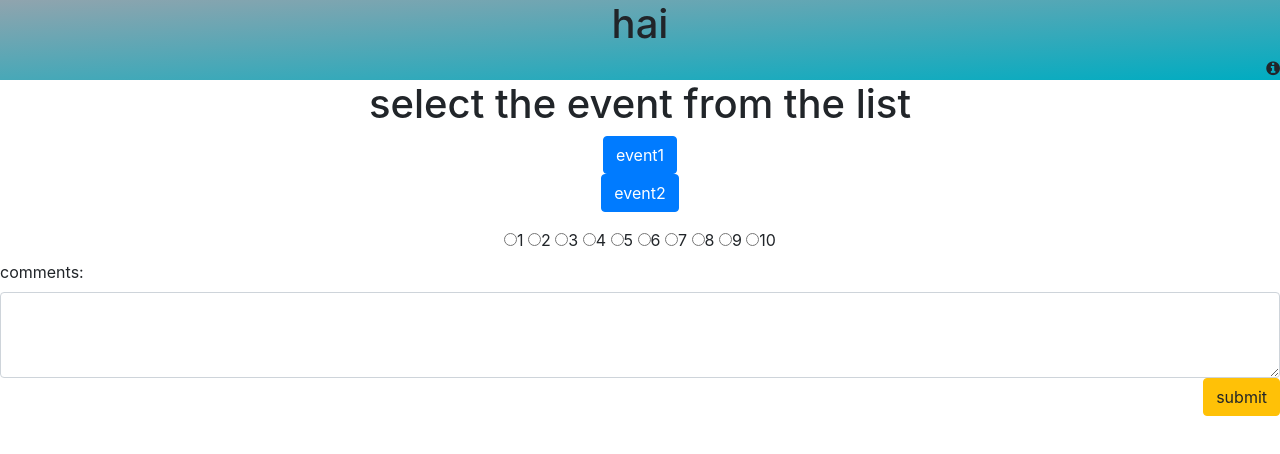
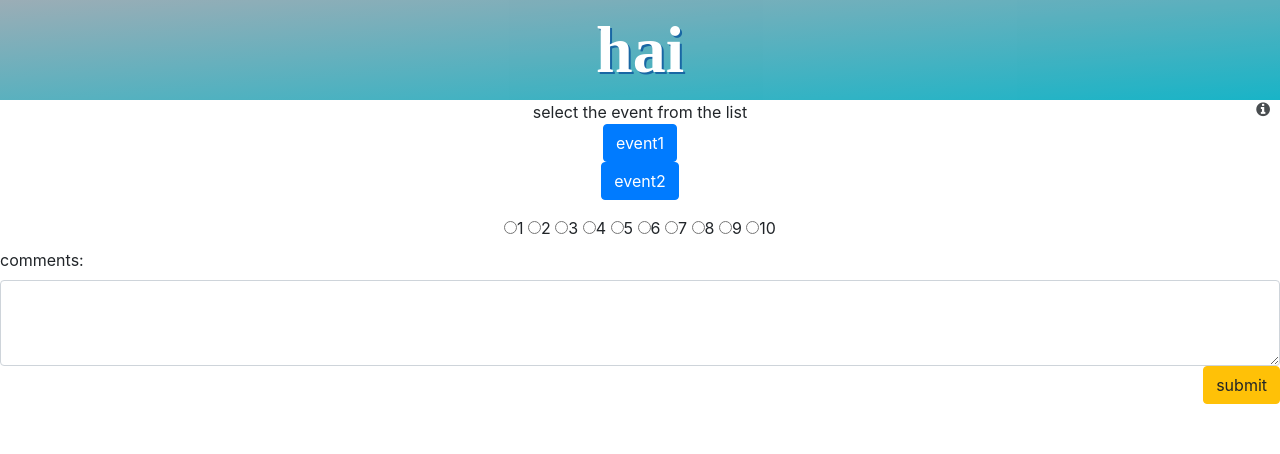
Before and after one commit to lakshyav001/AA, a plain HTML site: page UI/index.html in a window 1280 px wide. Drawn offline with nearby package versions, Linux system fonts and the light colour scheme.

Commit message:
new updatea

```diff
--- a/UI/index.html
+++ b/UI/index.html
@@ -3,33 +3,24 @@
 <head>
   <meta charset="utf-8">
   <link rel="stylesheet" href="https://maxcdn.bootstrapcdn.com/bootstrap/4.0.0/css/bootstrap.min.css" integrity="sha384-Gn5384xqQ1aoWXA+058RXPxPg6fy4IWvTNh0E263XmFcJlSAwiGgFAW/dAiS6JXm" crossorigin="anonymous">
+  <link rel="stylesheet" href="https://cdnjs.cloudflare.com/ajax/libs/font-awesome/4.7.0/css/font-awesome.min.css">
   <link rel="stylesheet" href="style.css">
-  <link rel="stylesheet" href="https://cdnjs.cloudflare.com/ajax/libs/font-awesome/4.7.0/css/font-awesome.min.css">
 
   <title></title>
-  <header>
-
-
-
+<header>
   <h1 class="text-center">hai</h1>
-
-
-
   <div class="ico text-right">
     <i class="fa fa-info-circle" aria-hidden="true"></i>
   </div>
 
-
-  </header>
+</header>
 </head>
 
 <body>
 <div class="for java">
 
-
-
   <div class="text-center">
-    <h1>select the event from the list</h1>
+    <p1>select the event from the list</p1>
     <ul>
       <li class="event">
         <div class="button1 btn btn-primary" type="button">event1</div>
@@ -39,9 +30,6 @@
       </li>
     </ul>
   </div>
-
-
-
   <div class="intensity text-center">
     <label class="radio-inline"><input type="radio" name="optradio">1</label>
     <label class="radio-inline"><input type="radio" name="optradio">2</label>
@@ -53,18 +41,15 @@
     <label class="radio-inline"><input type="radio" name="optradio">8</label>
     <label class="radio-inline"><input type="radio" name="optradio">9</label>
     <label class="radio-inline"><input type="radio" name="optradio">10</label>
-
-  </div>
-
+</div>
 <div class="comment">
   <label for="exampleFormControlTextarea1 text-left">comments:</label>
   <textarea class="form-control" id="exampleFormControlTextarea1" rows="3"></textarea>
 
   <div class="text-right">
     <div class="button 2 btn btn-warning " type="button" name="submit">submit</div>
+  </div>
 </div>
 </div>
-
-
 </body>
 </html>
--- a/UI/style.css
+++ b/UI/style.css
@@ -3,7 +3,28 @@
   margin: 0 auto;
 }
 header{
-  height: auto;
+  width: auto;
+  height: 100px;
   background:#00ACC1;
   background: linear-gradient(to bottom right, #90A4AE, #00ACC1);
+  opacity:0.8;
 }
+header:hover{
+  opacity:0.9;
+}
+h1{
+  font-family: "Times New Roman", Times, serif;
+  padding-top: 10px;
+  font-size: 66px;
+  font-weight: bolder;
+  color: rgb(255, 255,255);
+}
+h1:hover{
+  text-shadow: 2px 2px #01579B;
+}
+.ico{
+  opacity:0.9;
+
+  padding-right: 10px;
+  padding-bottom: 20px;
+}
```
Also changed, not shown: police/index.html (+31 -0 lines).
